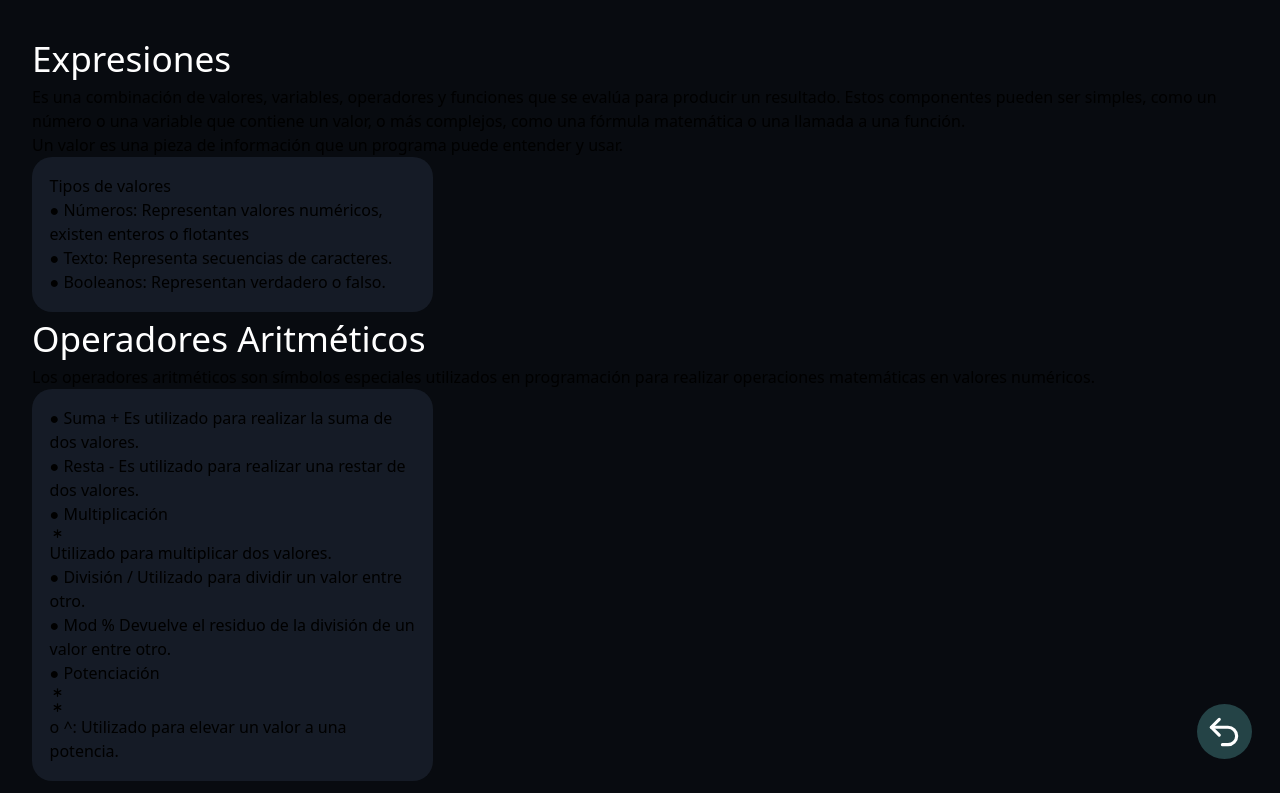
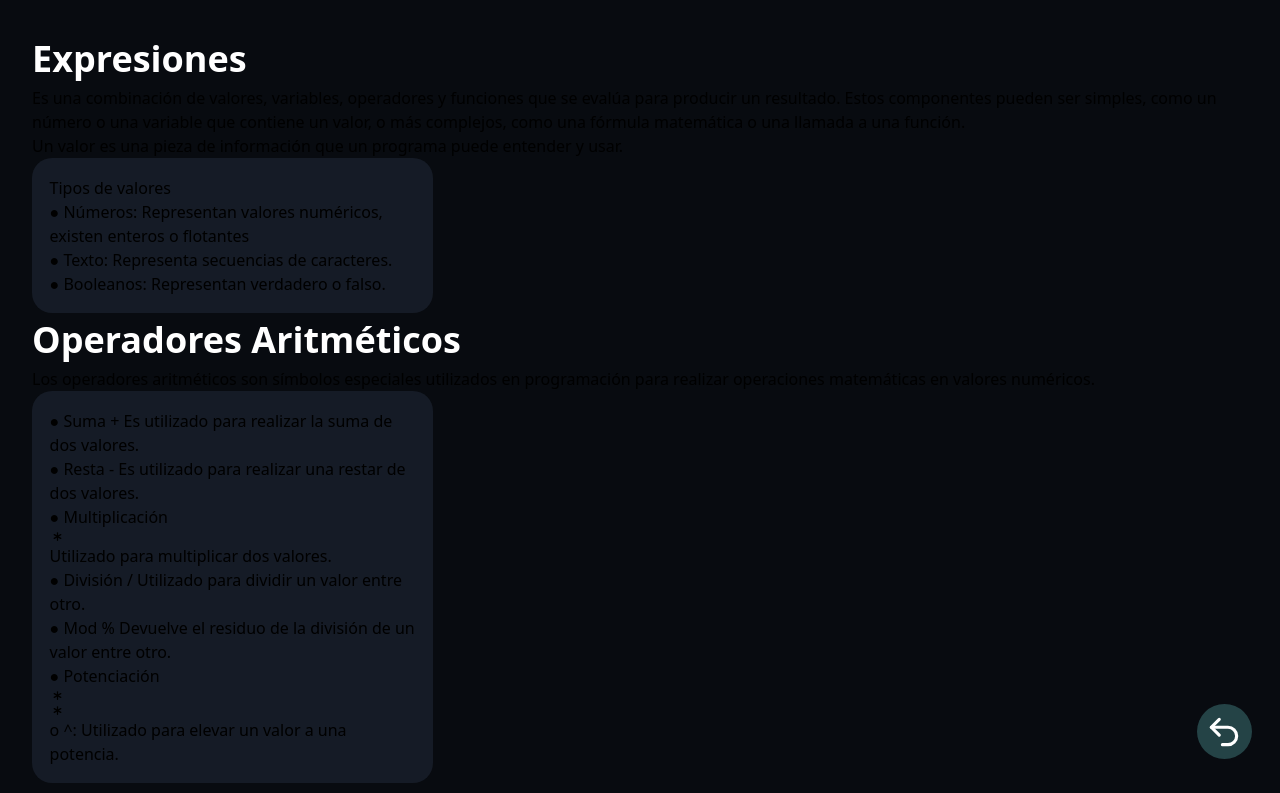
Before and after one commit to KevinLatino/Peritazgo-Website, a React (Vite) app: page /Expresiones in a window 1280 px wide. Shown: the top 793 px of the page. Built offline with nearby package versions, Linux system fonts and the light colour scheme.

Commit message:
Title migrado de CSS a TailwindCSS

```diff
--- a/src/Components/PageTexts/PageText.jsx
+++ b/src/Components/PageTexts/PageText.jsx
@@ -1,10 +1,10 @@
 import React from 'react'
-import './PageTexts.css'
+
 
 export const Title = ({ children }) => {
     return (
         <>
-            <h1 className='Title-Text'>
+            <h1 className='text-[36px] text-title_color font-sans font-bold '>
                 {children}
             </h1>
         </>
```
